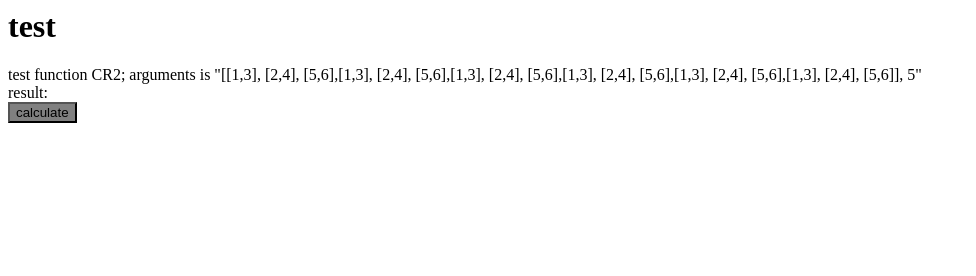
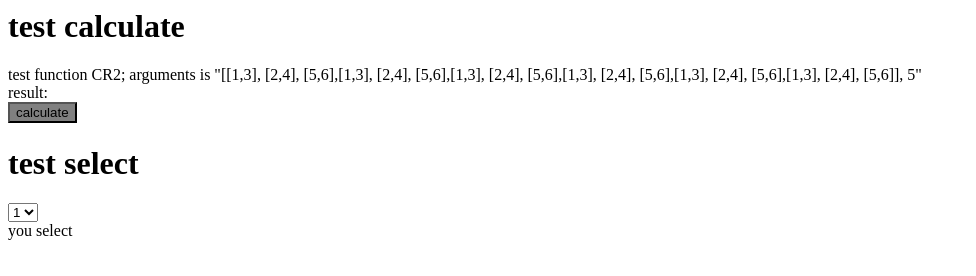
Before and after one commit to testwutong/testwutong.github.io, a plain HTML site: page index.html in a window 1280 px wide. Shown: the whole page, without its empty margins (0-976 px from the left). Drawn offline with Linux system fonts and the light colour scheme.

Commit message:
update select

```diff
--- a/index.html
+++ b/index.html
@@ -37,7 +37,7 @@
 </head>
 
 <body>
-  <h1>test</h1>
+  <h1>test calculate</h1>
   <div id="app">test function CR2; arguments is "[[1,3], [2,4], [5,6],[1,3], [2,4], [5,6],[1,3], [2,4], [5,6],[1,3], [2,4], [5,6],[1,3], [2,4], [5,6],[1,3], [2,4], [5,6]], 5"</div>
   <!-- <div id="array-label">CR2 return array: <span id="array"></span></div> -->
   <div id="result-label">result: <span id="result"></span></div>
@@ -46,6 +46,15 @@
     <div class="mask"></div>
     <div class="popup"></div>
   </div>
+
+  <h1>test select</h1>
+  <select id="select">
+    <option value="1">1</option>
+    <option value="2">2</option>
+    <option value="3">3</option>
+    <option value="4">4</option>
+  </select>
+  <div id="value">you select </div>
   <script type="text/javascript">
 
     var testArray = [[1,3], [2,4], [5,6],[1,3], [2,4], [5,6],[1,3], [2,4], [5,6],[1,3], [2,4], [5,6],[1,3], [2,4], [5,6],[1,3], [2,4], [5,6]];
@@ -124,6 +133,12 @@
       // arrayDom.innerText = JSON.stringify(arr);
       showPopup('The result is ' + result);
     });
+
+    var selectDom = document.querySelector('#select');
+    var selectVal = document.querySelector('#value');
+    selectDom.addEventListener('change', function(e){
+      selectVal.innerText = 'you select ' + selectDom.value;
+    });
   </script>
 </body>
 
```
